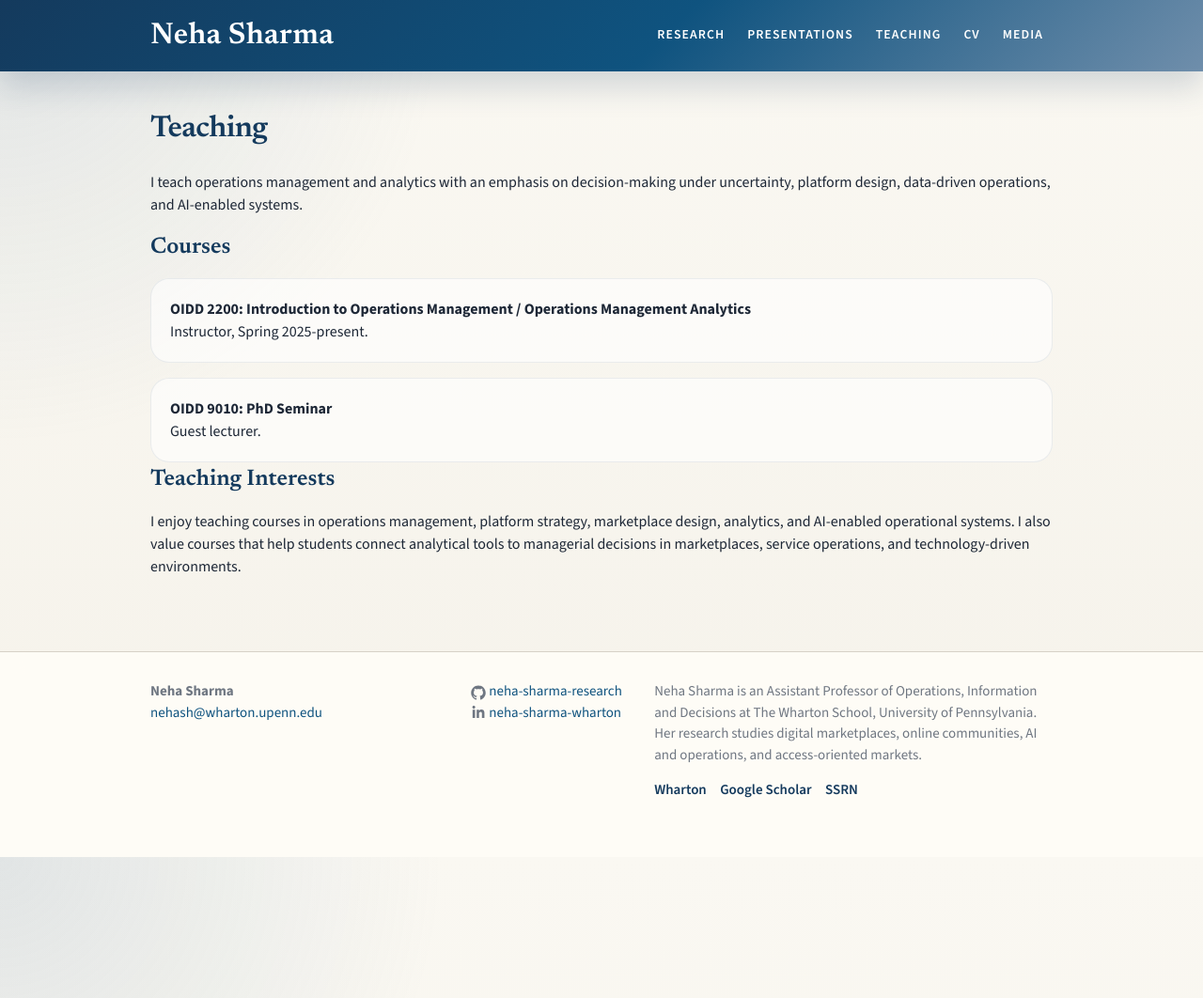
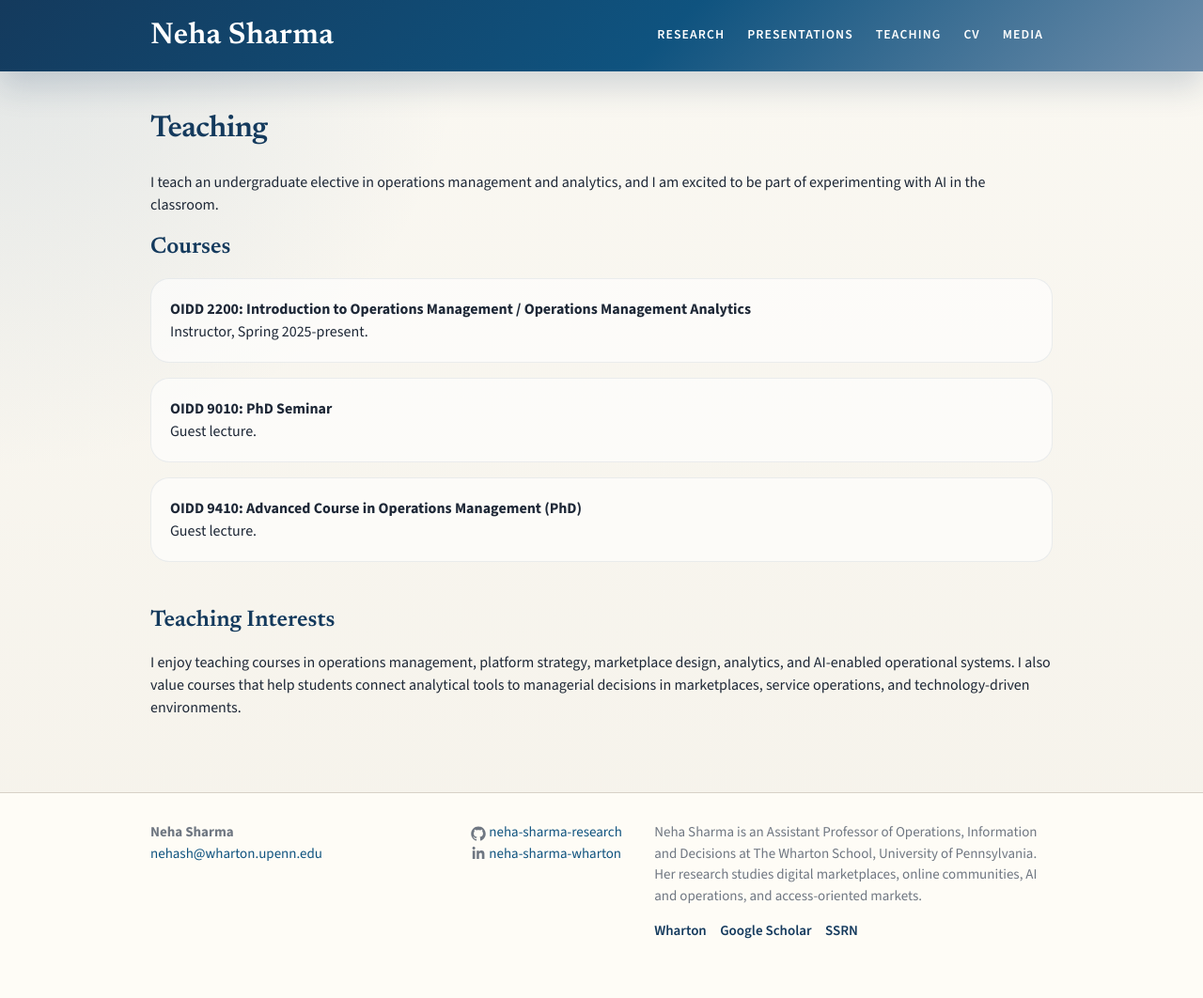
Before and after one commit to neha-sharma-research/neha-sharma-research.github.io, a Jekyll site: the page built from teaching.md, in a window 1280 px wide. Shown: the whole page at 94% size. Built offline with Jekyll 4.4.1, drawn with Linux system fonts in a browser that asks for light colours.

Commit message:
Refine presentations and teaching pages

```diff
--- a/_sass/_layout.scss
+++ b/_sass/_layout.scss
@@ -500,6 +500,10 @@ ul.listing li.listing-item a {
     margin-bottom: 1.8rem;
 }
 
+.teaching-interests-heading {
+    margin-top: 2.75rem;
+}
+
 .page-crosslink {
     margin-top: 1.8rem;
 }
--- a/teaching.md
+++ b/teaching.md
@@ -4,7 +4,7 @@ title: Teaching
 permalink: /teaching/
 ---
 
-I teach operations management and analytics with an emphasis on decision-making under uncertainty, platform design, data-driven operations, and AI-enabled systems.
+I teach an undergraduate elective in operations management and analytics, and I am excited to be part of experimenting with AI in the classroom.
 
 <h2>Courses</h2>
 
@@ -15,11 +15,15 @@ I teach operations management and analytics with an emphasis on decision-making
   </li>
   <li>
     <b>OIDD 9010: PhD Seminar</b><br>
-    Guest lecturer.
+    Guest lecture.
+  </li>
+  <li>
+    <b>OIDD 9410: Advanced Course in Operations Management (PhD)</b><br>
+    Guest lecture.
   </li>
 </ul>
 
-<h2>Teaching Interests</h2>
+<h2 class="teaching-interests-heading">Teaching Interests</h2>
 
 <p>
 I enjoy teaching courses in operations management, platform strategy, marketplace design,
```
Also changed, not shown: presentations.md (+1 -1 lines).
